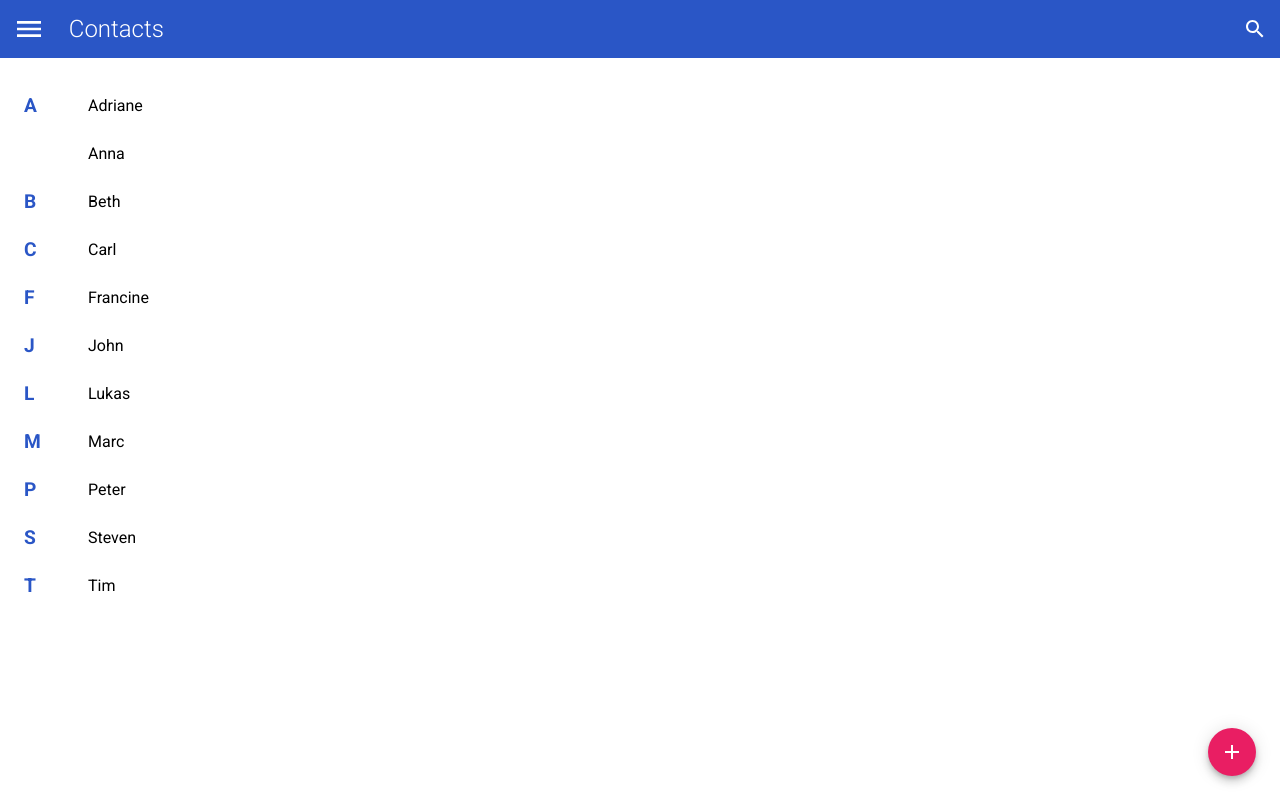
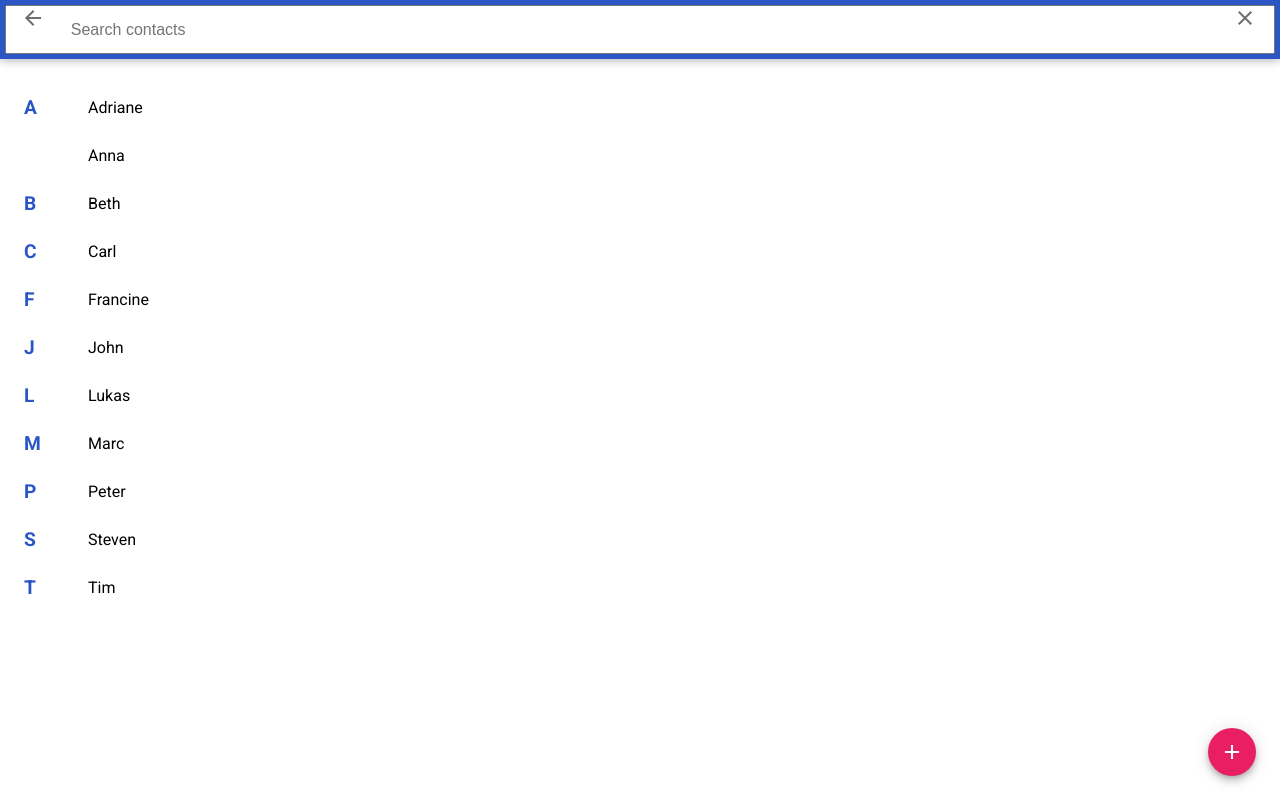
Before and after one commit to carlhueffmeier/my-contacts, a website built with webpack: page src/index.html in a window 1280 px wide. Both pictures are taken after a click on the button 1255 px from the left and 28 px from the top of the page. Built offline with nearby package versions, Linux system fonts and the light colour scheme.

Commit message:
feat: implement basic search

```diff
--- a/src/controller/index.js
+++ b/src/controller/index.js
@@ -6,19 +6,55 @@ export default class Controller {
 
   init() {
     var { store, view } = this;
-    store.getAll().then(contacts => view.showContacts(contacts));
-    view.bindAddContact(this.addContact.bind(this));
-    view.bindShowContact(this.showContact.bind(this));
+    this.contactShowAll();
+
+    /* Wire things up */
+    view.bindContactAdd(this.contactAdd.bind(this));
+    view.bindContactOpen(this.contactOpen.bind(this));
+    view.bindSearchOpen(this.searchOpen.bind(this));
+    view.bindSearchClose(this.searchClose.bind(this));
+    view.bindSearchClear(this.searchClear.bind(this));
+    view.bindSearchQueryChange(this.queryChange.bind(this));
   }
 
-  showContact(id) {
+  contactShowAll() {
+    var { store, view } = this;
+    store.getAll().then(contacts => view.renderContacts(contacts));
+  }
+
+  contactOpen(id) {
     var { store, view } = this;
     store.find({ id }).then(contact => {
       console.log('open contact ', contact);
     });
   }
 
-  addContact() {
+  contactAdd() {
     console.log('add contact');
   }
+
+  searchOpen() {
+    this.view.toggleSearchVisible(true);
+  }
+
+  searchClose() {
+    this.view.toggleSearchVisible(false);
+  }
+
+  searchClear() {
+    this.view.toggleSearchFocus(true);
+    this.store.setSearchQuery('');
+    this.contactShowAll();
+  }
+
+  queryChange(query) {
+    this.store.setSearchQuery(query);
+    if (query.length > 0) {
+      this.store
+        .getSearchResults()
+        .then(results => this.view.renderContacts(results));
+    } else {
+      this.contactShowAll();
+    }
+  }
 }
--- a/src/index.html
+++ b/src/index.html
@@ -122,13 +122,16 @@
     </defs>
   </svg>
 
+
+  <div class="app">
+
     <button class="add-contact-button">
       <svg class="icon">
         <use xlink:href="#icon-add"></use>
       </svg>
     </button>
 
-  <div class="header">
+    <header class="header">
       <div class="header__left">
         <div class="header__menu">
           <button class="header__menu-button button">
@@ -142,13 +145,26 @@
         </span>
       </div>
       <div class="header__search">
-      <button class="header__search-button button">
+        <form class="search">
+          <button type="button" class="search__close-button">
+            <svg class="icon">
+              <use xlink:href="#icon-arrow_back"></use>
+            </svg>
+          </button>
+          <input class="search__text-input" placeholder="Search contacts" />
+          <button type="reset" class="search__clear-button">
+            <svg class="icon">
+              <use xlink:href="#icon-close"></use>
+            </svg>
+          </button>
+        </form>
+        <button class="header__open-search-button button">
           <svg class="icon">
             <use xlink:href="#icon-search"></use>
           </svg>
         </button>
       </div>
-  </div>
+    </header>
 
     <ul class="contact-list">
       <li class="contact-list__group">
@@ -169,6 +185,8 @@
       </li>
     </ul>
 
+  </div>
+
 </body>
 
 </html>
--- a/src/store/index.js
+++ b/src/store/index.js
@@ -1,8 +1,9 @@
-import uuidv1 from 'uuid/v1';
+import uuidv4 from 'uuid/v4';
 
 export default class Store {
   constructor() {
     this.storage = {
+      searchQuery: '',
       allIds: [],
       byId: {}
     };
@@ -13,6 +14,11 @@ export default class Store {
       var { allIds, byId } = this.storage;
       resolve(allIds.map(id => byId[id]));
     });
+  }
+
+  getSearchResults() {
+    var re = new RegExp(this.searchQuery, 'i');
+    return this.findAll({ name: re });
   }
 
   findAll(query) {
@@ -31,8 +37,12 @@ export default class Store {
     });
   }
 
+  setSearchQuery(value) {
+    this.searchQuery = value;
+  }
+
   addContact(details) {
-    var id = uuidv1();
+    var id = uuidv4();
     this.storage.byId[id] = {
       id,
       ...details
--- a/src/styles.css
+++ b/src/styles.css
@@ -9,6 +9,19 @@ body {
 *:before,
 *:after {
   box-sizing: border-box;
+}
+
+.app {
+  display: flex;
+  flex-direction: column;
+  height: 100%;
+}
+
+/***************************************
+** Utility Classes
+****************************************/
+.visible.visible {
+  visibility: visible;
 }
 
 /***************************************
@@ -32,7 +45,7 @@ body {
   display: inline-flex;
   justify-content: center;
   align-items: center;
-  padding: 0.5rem;
+  padding: 0.8rem;
   cursor: pointer;
 }
 
@@ -66,16 +79,18 @@ body {
 
 /***************************************
 ****************************************
-**  Header **
+**  Header
 ****************************************/
 
 .header {
+  position: relative;
   display: flex;
-  align-items: stretch;
   color: #333;
   padding: 0.3rem;
   background-color: #2a56c6;
   color: white;
+  box-shadow: 0 0 10px #9e9e9e;
+  flex: 0 0 auto;
 }
 
 .header__left {
@@ -90,7 +105,7 @@ body {
 
 .header__menu-button {
   display: flex;
-  font-size: 2rem;
+  font-size: 1.5rem;
   color: white;
 }
 
@@ -101,33 +116,60 @@ body {
   font-weight: 300;
 }
 
-.header__search {
-  display: flex;
-}
-
-.header__search-button {
+.header__open-search-button {
   font-size: 1.5rem;
   color: white;
 }
 
 /***************************************
 ****************************************
-**  Search **
+**  Search
 ****************************************/
 
 .search {
+  visibility: hidden;
+  position: absolute;
+  top: 0.3rem;
+  left: 0.3rem;
+  bottom: 0.3rem;
+  right: 0.3rem;
   display: flex;
+}
+
+.search__text-input {
+  flex: 1;
+  margin-left: -3rem;
+  margin-right: -3rem;
+  padding-left: 4rem;
+  font-size: 1rem;
+}
+
+.search__clear-button,
+.search__close-button {
+  position: relative;
+  background: transparent;
+  border: none;
+  font-size: 1.5rem;
+  display: flex;
+  color: #6e6e6e;
+  width: 3rem;
+  cursor: pointer;
+}
+
+.search__close-button {
+  padding-left: 1rem;
 }
 
 /***************************************
 ****************************************
-**  Search **
+**  Contact List
 ****************************************/
 
 .contact-list {
   margin: 0;
   min-height: 80%;
   padding: 1.5rem 0.5rem;
+  overflow: auto;
 }
 
 .contact-list__group {
--- a/src/view/index.js
+++ b/src/view/index.js
@@ -2,14 +2,17 @@ export default class View {
   constructor(template) {
     this.template = template;
     this.$contactList = document.querySelector('.contact-list');
-    this.$addButton = document.querySelector('.add-contact-button');
+    this.$contactAddButton = document.querySelector('.add-contact-button');
+    this.$searchBox = document.querySelector('.search');
+    this.$searchOpenButton = document.querySelector(
+      '.header__open-search-button'
+    );
+    this.$searchCloseButton = document.querySelector('.search__close-button');
+    this.$searchClearButton = document.querySelector('.search__clear-button');
+    this.$searchInput = document.querySelector('.search__text-input');
   }
 
-  showContacts(contacts) {
-    this.$contactList.innerHTML = this.template.contactList(contacts);
-  }
-
-  bindShowContact(callback) {
+  bindContactOpen(callback) {
     this.$contactList.addEventListener('click', event => {
       var closestContact = event.target.closest(
         '.contact-list__contact-element'
@@ -20,7 +23,51 @@ export default class View {
     });
   }
 
-  bindAddContact(callback) {
-    this.$addButton.addEventListener('click', () => callback());
+  bindContactAdd(callback) {
+    this.$contactAddButton.addEventListener('click', () => callback());
+  }
+
+  bindSearchOpen(callback) {
+    this.$searchOpenButton.addEventListener('click', () => callback());
+  }
+
+  bindSearchClose(callback) {
+    this.$searchCloseButton.addEventListener('click', () => callback());
+  }
+
+  bindSearchClear(callback) {
+    this.$searchClearButton.addEventListener('click', () => callback());
+  }
+
+  bindSearchQueryChange(callback) {
+    this.$searchInput.addEventListener('input', event =>
+      callback(event.target.value)
+    );
+  }
+
+  renderContacts(contacts) {
+    this.$contactList.innerHTML = this.template.contactList(contacts);
+  }
+
+  toggleSearchVisible(visible) {
+    toggleClass(this.$searchBox, 'visible', visible);
+  }
+
+  toggleSearchFocus(on) {
+    if (on) {
+      this.$searchInput.focus();
+    } else {
+      this.$searchInput.blur();
+    }
   }
 }
+
+function toggleClass(element, className, on) {
+  if (typeof on !== 'boolean') {
+    element.classList.toggle(className);
+  } else if (on) {
+    element.classList.add(className);
+  } else {
+    element.classList.remove(className);
+  }
+}
```
Lines whose indentation alone changed are shown as unchanged.
